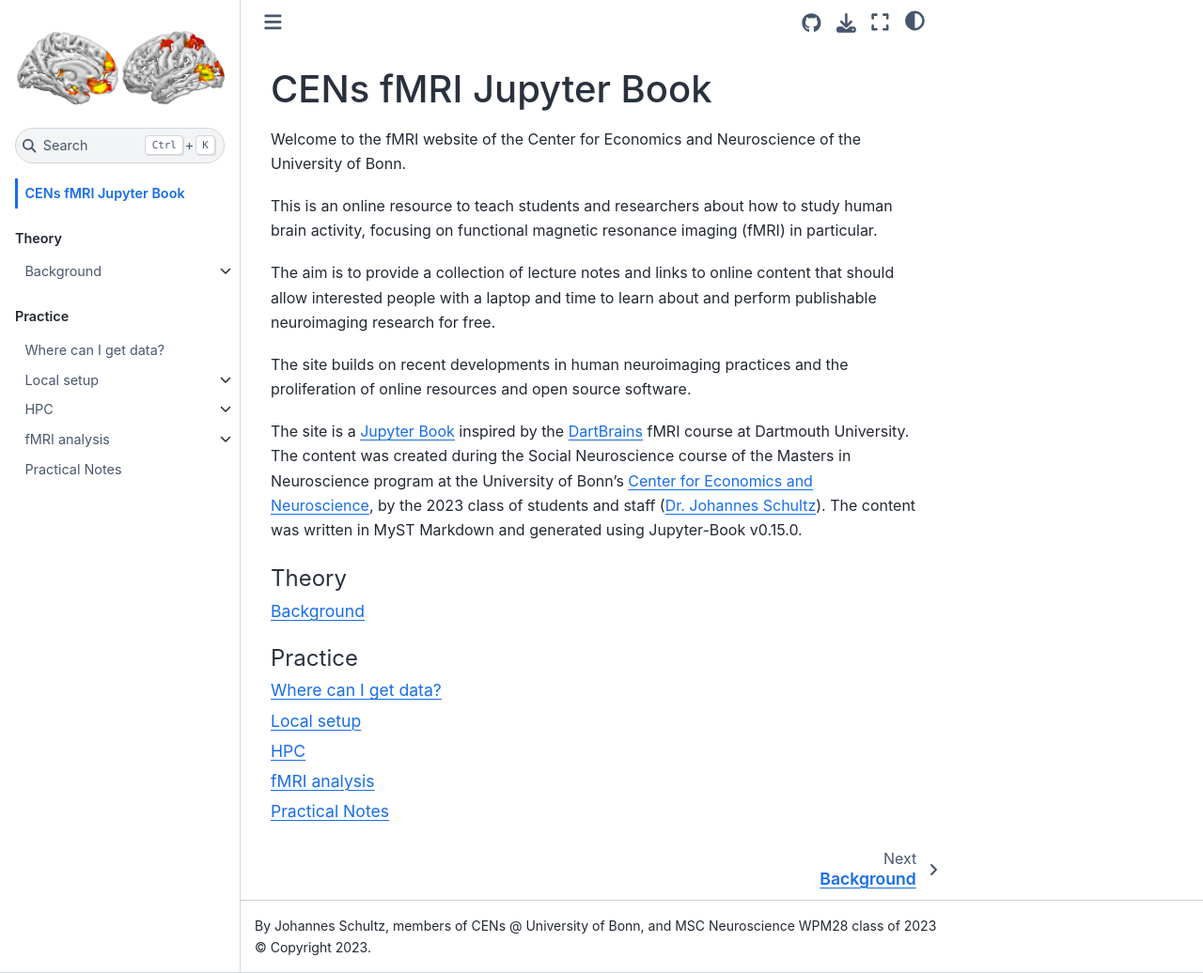
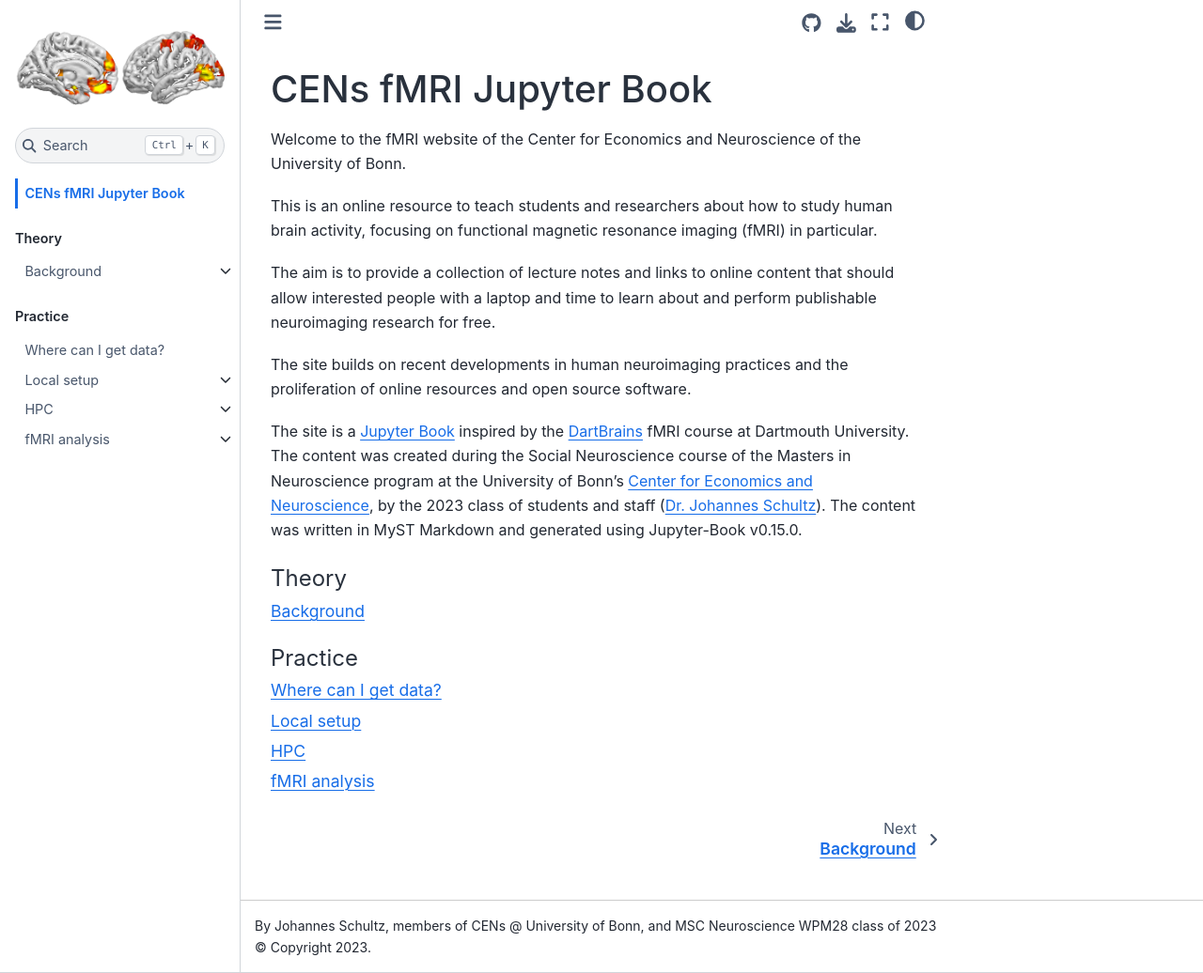
Before and after one commit to CENsBonn/fMRI, a Jupyter Book: the page built from intro.md, in a window 1280 px wide and 1036 px high. Shown: the whole window at 94% size. Built offline with Jupyter Book 1.0.4 settings and Sphinx 7.4.7 and the Sphinx Book theme 1.1.4, drawn with Linux system fonts in a browser that asks for light colours; some of the changed lines change nothing that is shown.

Commit message:
docs: Remove unnecessary practical notes

```diff
--- a/_toc.yml
+++ b/_toc.yml
@@ -29,4 +29,3 @@ parts:
       - file: analysis-data
       - file: analysis-univariate
       - file: analysis-decoding
-    - file: code
```
